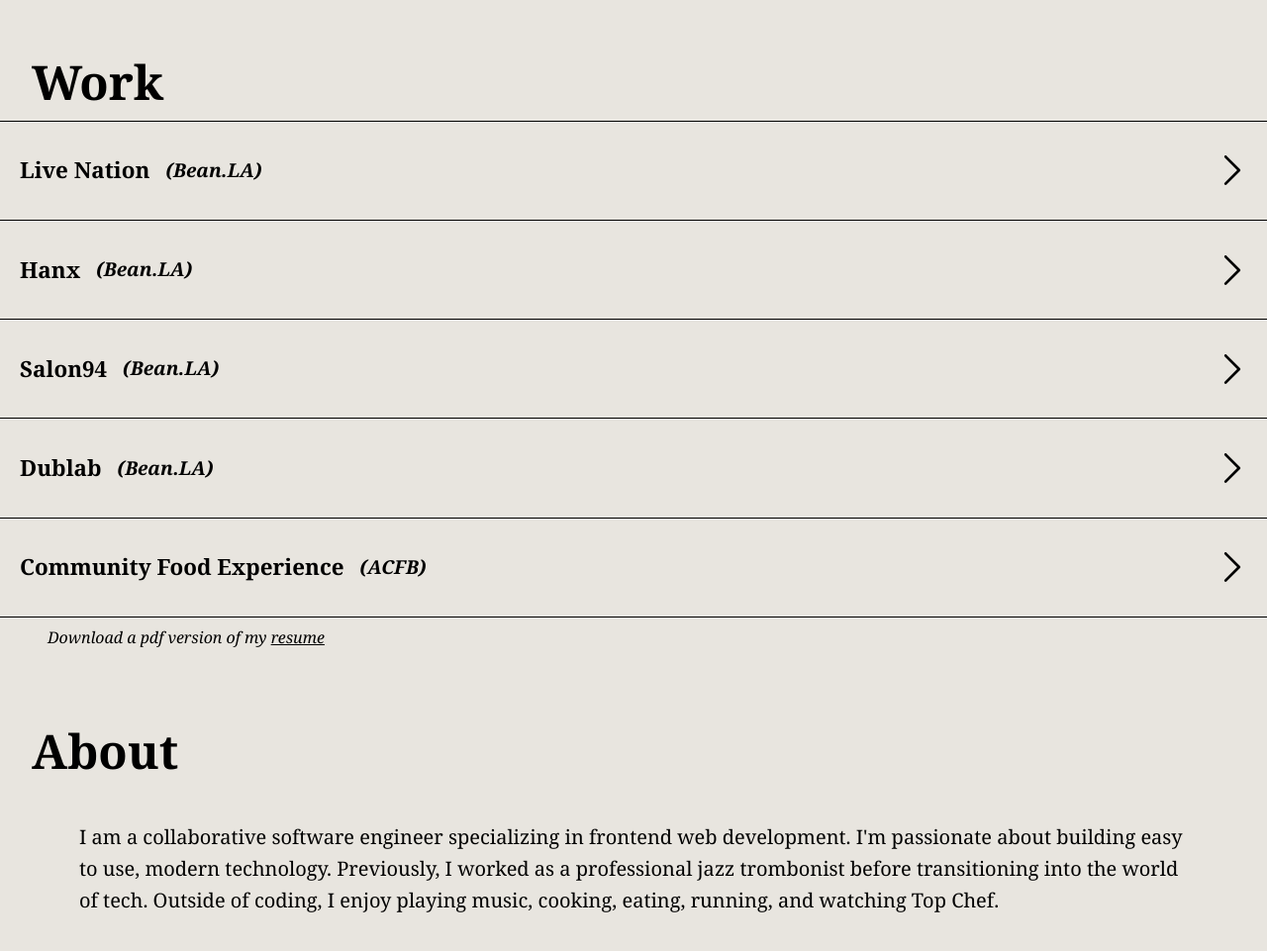
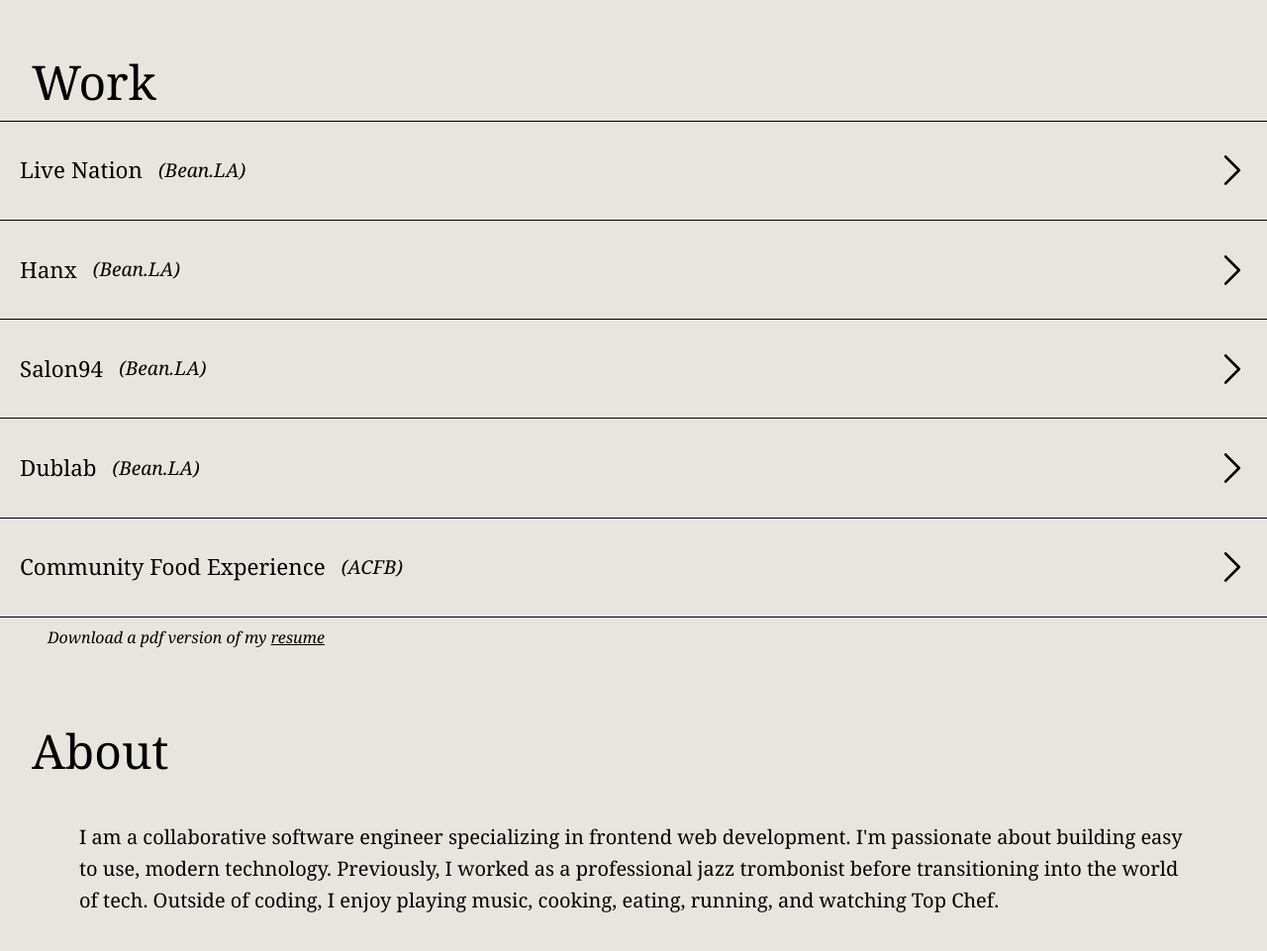
Before and after one commit to masaki-kleinkopf/personal-site-astro, an Astro site: page / in a window 1280 px wide. Shown: the part 820-1781 px from the top of the page at 99% size. Built offline with nearby package versions, Linux system fonts and the light colour scheme; Astro itself is replaced by a stand-in of ours.

Commit message:
remove default font-weight

```diff
--- a/src/components/About.astro
+++ b/src/components/About.astro
@@ -7,6 +7,9 @@
 .about-container {
   padding-top: 4rem;
   height: 80vh;
+  .section-heading {
+    font-weight: normal;
+  }
 }
 
 .about-text {
--- a/src/components/Project.vue
+++ b/src/components/Project.vue
@@ -67,6 +67,7 @@ const handleClick = (e) => {
     align-items: center;
     padding-left: 1.25rem;
     font-size: 1.1rem;
+    font-weight: normal;
     @media only screen and (min-width: 600px) {
       font-size: 1.4rem;
 	  }
--- a/src/components/Work.vue
+++ b/src/components/Work.vue
@@ -19,6 +19,9 @@ import Project from './Project.vue';
 .work-container {
   display: flex;
   flex-direction: column;
+  .section-heading {
+    font-weight: normal;
+  }
   .work-heading {
     font-size: 48px;
     padding-left: 30px;
```
